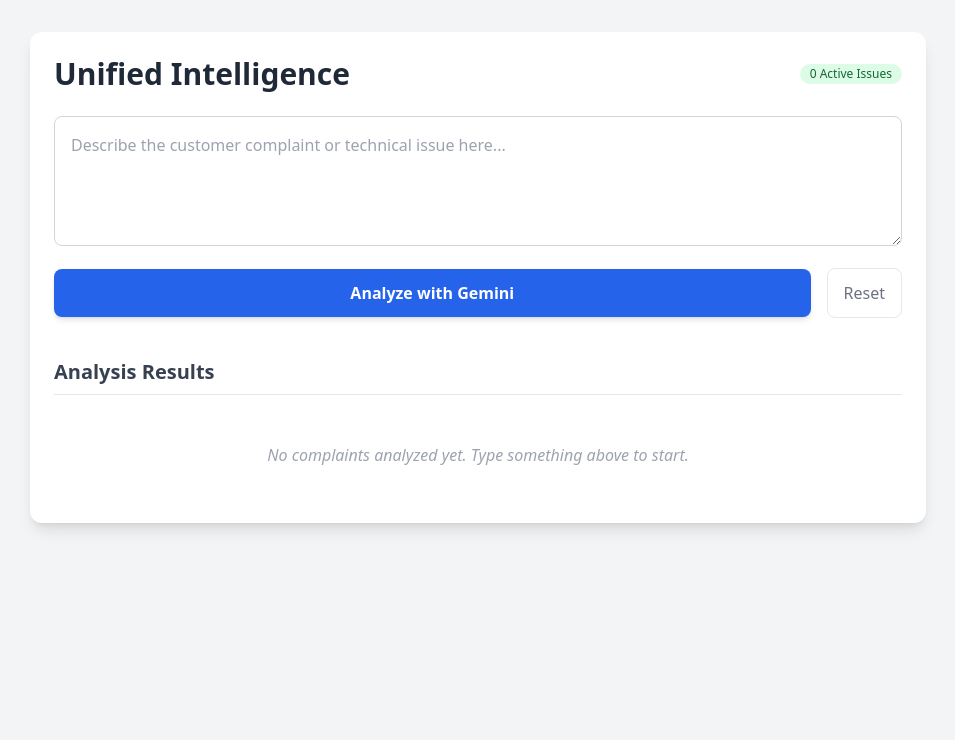
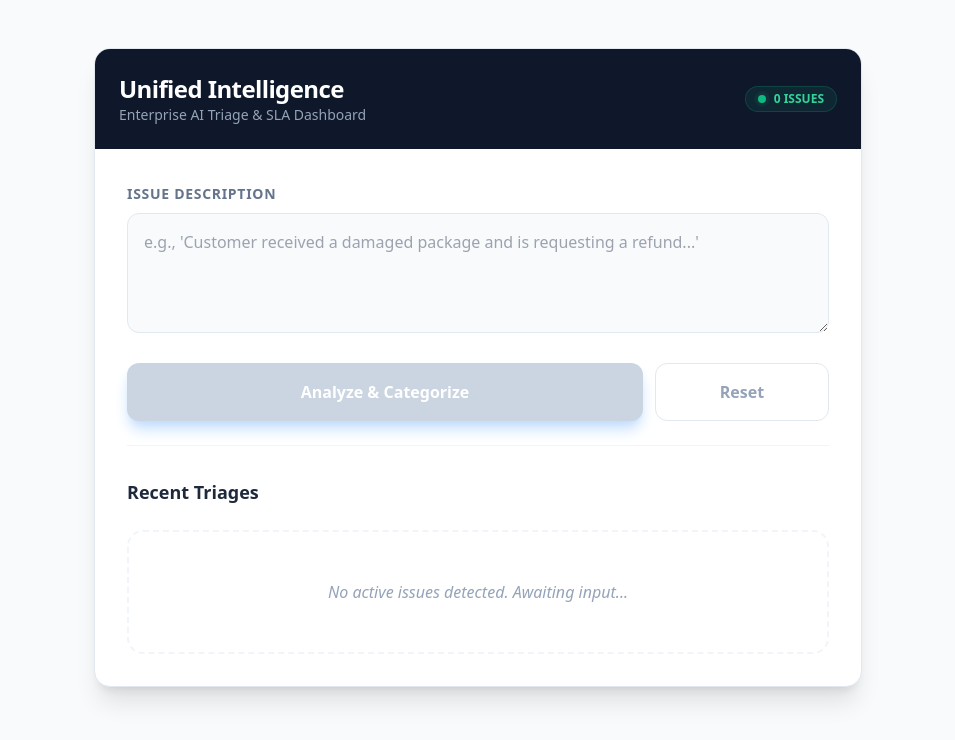
Before and after one commit to yashpandey0229-developer/unified-intelligence, a React (Create React App) app in the folder client/: page / in a window 1280 px wide. Shown: the top 740 px of the page, without its empty margins (162-1117 px from the left). Built offline with nearby package versions, Linux system fonts and the light colour scheme.

Commit message:
Final: Production-grade UI, State Persistence, and Edge Routing

```diff
--- a/client/src/App.js
+++ b/client/src/App.js
@@ -1,23 +1,19 @@
 import React, { useState, useEffect } from 'react';
 
 function App() {
-  // 1. DEFENSIVE STATE REHYDRATION: Ensuring 'complaints' is ALWAYS an array
-  const [complaints, setSetComplaints] = useState(() => {
+  // 1. Load data from browser memory on startup with safety check
+  const [complaints, setComplaints] = useState(() => {
     try {
       const saved = localStorage.getItem("unified_complaints");
       const parsed = saved ? JSON.parse(saved) : [];
-      // If the data exists but isn't an array (the cause of your crash), return []
       return Array.isArray(parsed) ? parsed : [];
-    } catch (e) {
-      console.error("Storage corrupted, resetting to empty array.");
-      return [];
-    }
+    } catch (e) { return []; }
   });
 
   const [input, setInput] = useState("");
   const [loading, setLoading] = useState(false);
 
-  // 2. AUTOMATIC PERSISTENCE: Syncing to LocalStorage on every change
+  // 2. Automatically save to memory whenever 'complaints' changes
   useEffect(() => {
     localStorage.setItem("unified_complaints", JSON.stringify(complaints));
   }, [complaints]);
@@ -26,7 +22,6 @@
     if (!input.trim()) return;
     setLoading(true);
     try {
-      // Note: Ensure your Vercel Environment Variables (GEMINI_API_KEY) are set
       const response = await fetch('/api/analyze', {
         method: 'POST',
         headers: { 'Content-Type': 'application/json' },
@@ -34,87 +29,94 @@
       });
 
       if (!response.ok) throw new Error("API Error");
+      const data = await response.json();
 
-      const data = await response.json();
-      // Safety: Only add to state if 'data' is a valid object
-      if (data) {
-        setSetComplaints((prev) => [data, ...prev]);
-      }
+      setComplaints((prev) => [data, ...prev]);
       setInput("");
     } catch (err) {
       console.error("Analysis failed", err);
-      alert("Analysis failed. Check console for details.");
+      alert("Analysis failed. Check Vercel logs for API Key issues.");
     } finally {
       setLoading(false);
     }
   };
 
   const handleClear = () => {
-    if (window.confirm("Clear all complaints from the dashboard?")) {
+    if (window.confirm("Reset the dashboard?")) {
       localStorage.removeItem("unified_complaints");
-      setSetComplaints([]);
+      setComplaints([]);
     }
   };
 
   return (
-    <div className="min-h-screen bg-gray-100 p-4 md:p-8 font-sans">
-      <div className="max-w-4xl mx-auto bg-white rounded-xl shadow-lg p-6">
-        <div className="flex justify-between items-center mb-6">
-          <h1 className="text-3xl font-bold text-gray-800">Unified Intelligence</h1>
-          <span className="bg-green-100 text-green-800 text-xs font-medium px-2.5 py-0.5 rounded-full">
-            {complaints.length} Active Issues
+    <div className="min-h-screen bg-slate-50 p-4 md:p-12 font-sans text-slate-900">
+      <div className="max-w-3xl mx-auto bg-white rounded-2xl shadow-xl border border-slate-200 overflow-hidden">
+        <div className="bg-slate-900 p-6 text-white flex justify-between items-center">
+          <div>
+            <h1 className="text-2xl font-bold tracking-tight">Unified Intelligence</h1>
+            <p className="text-slate-400 text-sm">Enterprise AI Triage & SLA Dashboard</p>
+          </div>
+          <div className="flex items-center gap-2 bg-emerald-500/10 text-emerald-400 px-3 py-1 rounded-full border border-emerald-500/20">
+            <span className="relative flex h-2 w-2">
+              <span className="animate-ping absolute inline-flex h-full w-full rounded-full bg-emerald-400 opacity-75"></span>
+              <span className="relative inline-flex rounded-full h-2 w-2 bg-emerald-500"></span>
             </span>
+            <span className="text-xs font-bold uppercase">{complaints.length} Issues</span>
+          </div>
         </div>
 
-        <div className="space-y-4">
+        <div className="p-8 space-y-6">
+          <div className="space-y-2">
+            <label className="text-sm font-semibold text-slate-500 uppercase tracking-wider">Issue Description</label>
             <textarea
-            className="w-full p-4 border border-gray-300 rounded-lg focus:ring-2 focus:ring-blue-500 focus:border-transparent outline-none transition-all"
-            rows="4"
+              className="w-full p-4 bg-slate-50 border border-slate-200 rounded-xl focus:ring-2 focus:ring-blue-500 focus:bg-white outline-none transition-all min-h-[120px]"
               value={input}
               onChange={(e) => setInput(e.target.value)}
-            placeholder="Describe the customer complaint or technical issue here..."
+              placeholder="e.g., 'Customer received a damaged package and is requesting a refund...'"
             />
+          </div>
 
-          <div className="flex items-center gap-4">
+          <div className="flex gap-3">
             <button
               onClick={handleAnalyze}
               disabled={loading || !input.trim()}
-              className={`flex-1 py-3 px-6 rounded-lg font-semibold text-white transition-all ${
-                loading ? "bg-blue-400 cursor-not-allowed" : "bg-blue-600 hover:bg-blue-700 shadow-md"
-              }`}
+              className="flex-[3] bg-blue-600 text-white py-4 rounded-xl font-bold hover:bg-blue-700 disabled:bg-slate-300 shadow-lg shadow-blue-200 transition-all active:scale-95"
             >
-              {loading ? "Processing with Gemini..." : "Analyze with Gemini"}
+              {loading ? "Processing via Gemini AI..." : "Analyze & Categorize"}
             </button>
-
             <button
               onClick={handleClear}
-              className="px-4 py-3 text-gray-500 hover:text-red-600 hover:bg-red-50 rounded-lg transition-colors border border-gray-200"
-              title="Clear Dashboard"
+              className="flex-1 bg-white border border-slate-200 text-slate-400 py-4 rounded-xl font-bold hover:bg-red-50 hover:text-red-500 transition-all"
             >
               Reset
             </button>
           </div>
+
+          <div className="pt-8 border-t border-slate-100">
+            <h2 className="text-lg font-bold text-slate-800 mb-6 flex items-center gap-2">
+              Recent Triages
+            </h2>
+
+            <div className="space-y-4">
+              {complaints.length === 0 ? (
+                <div className="text-center py-12 border-2 border-dashed border-slate-100 rounded-2xl">
+                  <p className="text-slate-400 italic">No active issues detected. Awaiting input...</p>
                 </div>
-
-        <div className="mt-10 space-y-4">
-          <h2 className="text-xl font-semibold text-gray-700 border-b pb-2">Analysis Results</h2>
-          {complaints.length === 0 ? (
-            <p className="text-gray-400 text-center py-8 italic">No complaints analyzed yet. Type something above to start.</p>
               ) : (
-            complaints.map((item, index) => (
-              <div key={index} className="p-5 border-l-4 border-blue-500 bg-blue-50 rounded-r-lg shadow-sm animate-fade-in">
-                <div className="flex justify-between items-start mb-2">
-                  <span className="text-xs font-bold uppercase tracking-wider text-blue-600">
-                    {item.category || "General Triage"}
+                complaints.map((c, i) => (
+                  <div key={i} className="group p-5 bg-white border border-slate-200 rounded-xl hover:border-blue-300 transition-all shadow-sm">
+                    <div className="flex justify-between items-start mb-3">
+                      <span className="px-2 py-1 bg-blue-100 text-blue-700 text-[10px] font-black uppercase rounded">
+                        {c.category || "AI_TRIAGE_PENDING"}
                       </span>
-                  <span className="text-gray-400 text-xs">Recently Added</span>
+                      <span className="text-[10px] text-slate-400 font-mono">ID: {Math.random().toString(36).substr(2, 6).toUpperCase()}</span>
                     </div>
-                <p className="text-gray-800 leading-relaxed">
-                  {item.analysis || item.text}
-                </p>
+                    <p className="text-slate-700 leading-relaxed text-sm">{c.analysis || c.text}</p>
                   </div>
                 ))
               )}
+            </div>
+          </div>
         </div>
       </div>
     </div>
```
Also changed, not shown: 1 other file (tests, documents, lock files or other folders). Lines whose indentation alone changed are shown as unchanged.
